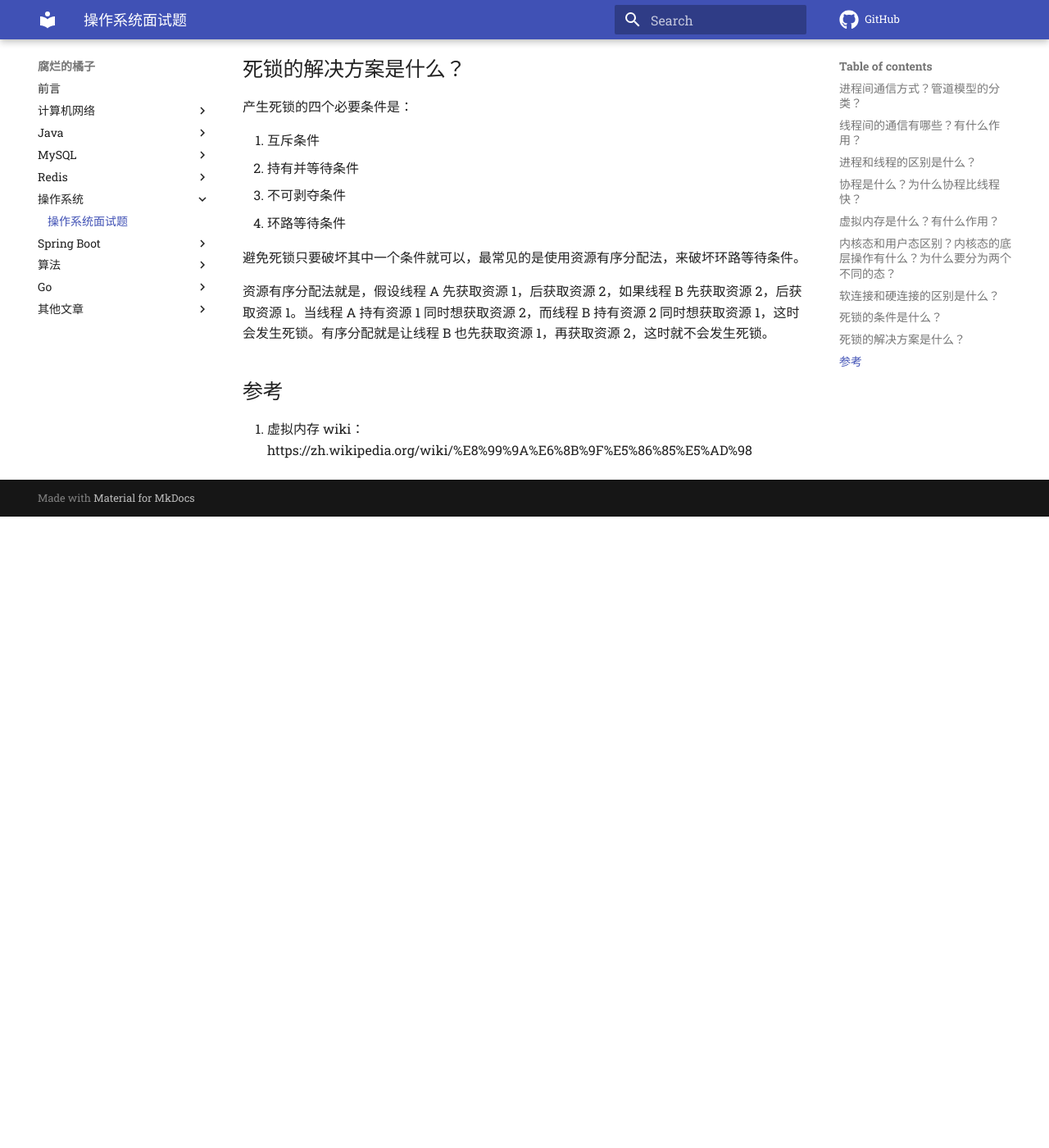
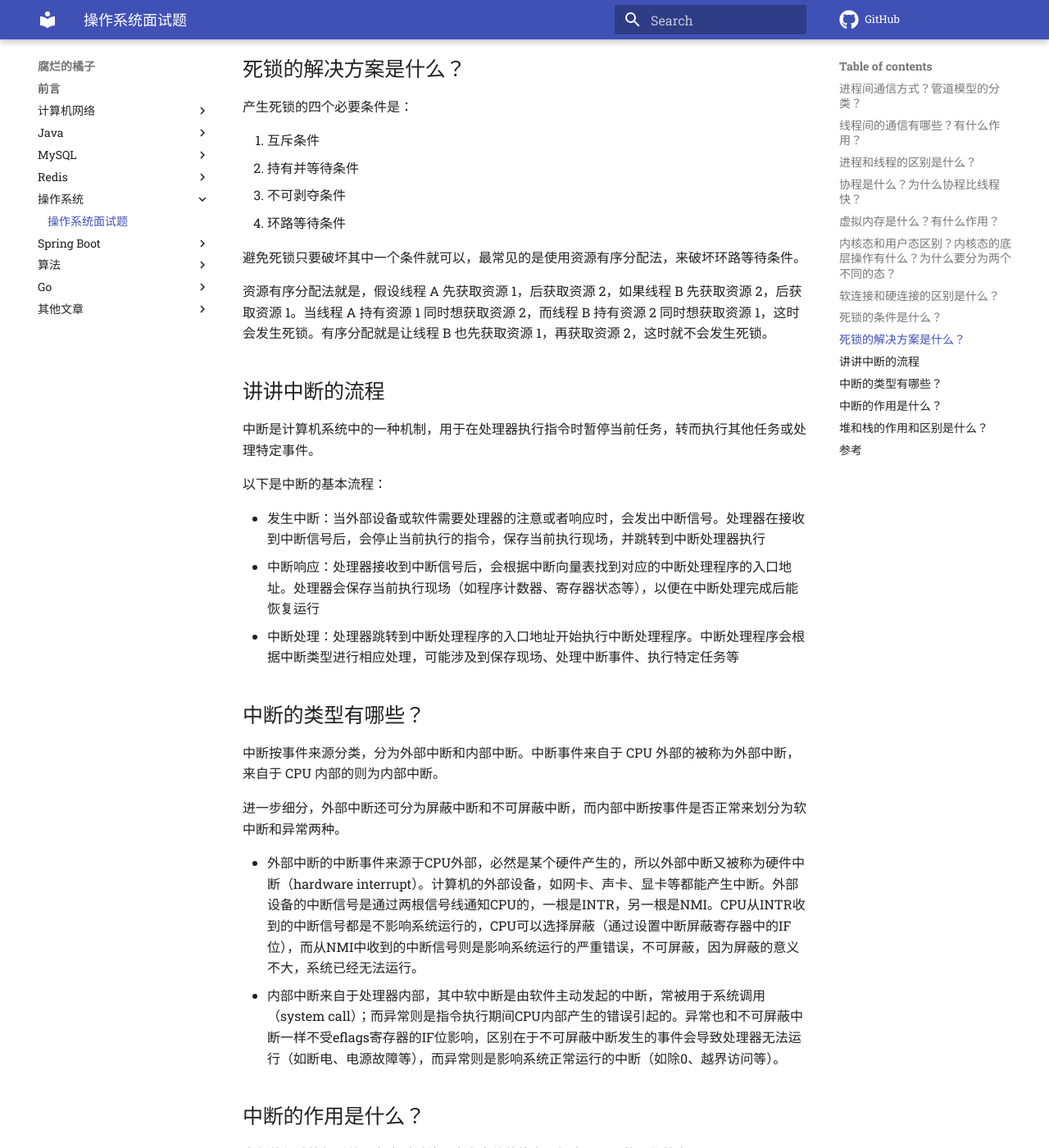
Before and after one commit to z1ming/cs-Hydra, an MkDocs documentation site: the page built from docs/文章/OS.md, in a window 1280 px wide and 1400 px high, scrolled down 4371 px. Shown: the whole window at 82% size. Built offline with MkDocs 1.6.1 and Material for MkDocs 9.7.7, drawn with Linux system fonts in a browser that asks for light colours; comment, search, counter and statistics services are not loaded; before the commit the page ends 5001 px from its top, so only the background shows below that; some of the changed text lies outside the part shown.

Commit message:
Update OS.md
Signed-off-by: Ziming Meng <zimingm94@gmail.com>

```diff
--- a/docs/文章/OS.md
+++ b/docs/文章/OS.md
@@ -117,6 +117,37 @@ Linux 系统中，线程间的通信方式包括：
 
 资源有序分配法就是，假设线程 A 先获取资源 1，后获取资源 2，如果线程 B 先获取资源 2，后获取资源 1。当线程 A 持有资源 1 同时想获取资源 2，而线程 B 持有资源 2 同时想获取资源 1，这时会发生死锁。有序分配就是让线程 B 也先获取资源 1，再获取资源 2，这时就不会发生死锁。
 
+## 讲讲中断的流程
+
+中断是计算机系统中的一种机制，用于在处理器执行指令时暂停当前任务，转而执行其他任务或处理特定事件。
+
+以下是中断的基本流程：
+
+- 发生中断：当外部设备或软件需要处理器的注意或者响应时，会发出中断信号。处理器在接收到中断信号后，会停止当前执行的指令，保存当前执行现场，并跳转到中断处理器执行
+- 中断响应：处理器接收到中断信号后，会根据中断向量表找到对应的中断处理程序的入口地址。处理器会保存当前执行现场（如程序计数器、寄存器状态等），以便在中断处理完成后能恢复运行
+- 中断处理：处理器跳转到中断处理程序的入口地址开始执行中断处理程序。中断处理程序会根据中断类型进行相应处理，可能涉及到保存现场、处理中断事件、执行特定任务等
+
+## 中断的类型有哪些？
+
+中断按事件来源分类，分为外部中断和内部中断。中断事件来自于 CPU 外部的被称为外部中断，来自于 CPU 内部的则为内部中断。
+
+进一步细分，外部中断还可分为屏蔽中断和不可屏蔽中断，而内部中断按事件是否正常来划分为软中断和异常两种。
+
+- 外部中断的中断事件来源于CPU外部，必然是某个硬件产生的，所以外部中断又被称为硬件中断（hardware interrupt）。计算机的外部设备，如网卡、声卡、显卡等都能产生中断。外部设备的中断信号是通过两根信号线通知CPU的，一根是INTR，另一根是NMI。CPU从INTR收到的中断信号都是不影响系统运行的，CPU可以选择屏蔽（通过设置中断屏蔽寄存器中的IF位），而从NMI中收到的中断信号则是影响系统运行的严重错误，不可屏蔽，因为屏蔽的意义不大，系统已经无法运行。
+- 内部中断来自于处理器内部，其中软中断是由软件主动发起的中断，常被用于系统调用（system call）；而异常则是指令执行期间CPU内部产生的错误引起的。异常也和不可屏蔽中断一样不受eflags寄存器的IF位影响，区别在于不可屏蔽中断发生的事件会导致处理器无法运行（如断电、电源故障等），而异常则是影响系统正常运行的中断（如除0、越界访问等）。
+
+## 中断的作用是什么？
+
+中断使得计算机系统具备应对对处理突发事件的能力，提高了CPU的工作效率。
+
+如果没有中断系统，CPU就只能按照原来的程序编写的先后顺序，对各个外设进行查询和处理，即轮询工作方式，轮询方法貌似公平，但实际工作效率却很低，却不能及时响应紧急事件。
+
+## 堆和栈的作用和区别是什么？
+
+- 堆是用于动态分配内存的区域，需要手动管理内存；栈用于存储函数调用和局部变量，由编译器自动管理。
+- 堆中的内存分配通常由程序员通过调用类似 malloc()、new等函数来实现，但需要手动释放，如果没有正确释放堆中分配的内存，可能会导致内存泄漏。；栈中的内存分配和释放自动化，遵循“后进先出”的原则。
+- 栈空间的数据线程中是独立的，堆空间的数据在线程中是共享的，读写操作的时候，需要加锁，保证并发安全。
+
 ## 参考
 
 1. 虚拟内存 wiki：https://zh.wikipedia.org/wiki/%E8%99%9A%E6%8B%9F%E5%86%85%E5%AD%98
```
